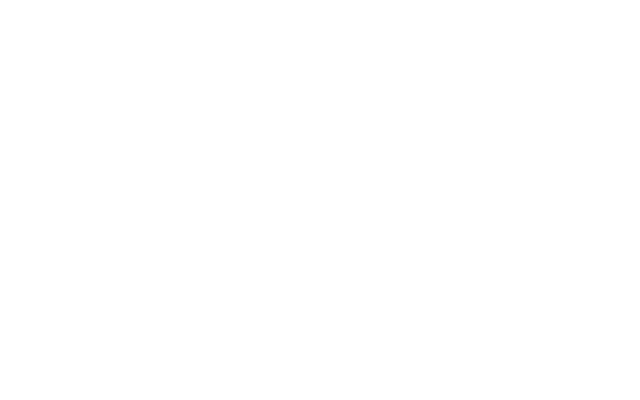
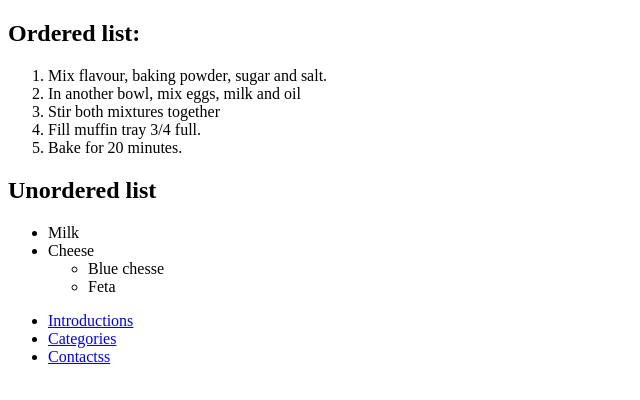
Before and after one commit to Code1two/JSEmokymai, a plain HTML site: page 01kuriam pls.html in a window 1280 px wide. Shown: the whole page, without its empty margins (0-640 px from the left). Drawn offline with Linux system fonts and the light colour scheme.

Commit message:
Paskaitos darbas linkai ir listai prideti

```diff
--- a/01kuriam pls.html
+++ b/01kuriam pls.html
@@ -6,5 +6,34 @@
     <meta name="viewport" content="width=device-width, initial-scale=1.0" />
     <title>Document</title>
   </head>
-  <body></body>
+  <body>
+    <!-- Listu pavyzdziai -->
+    <h2>Ordered list:</h2>
+    <ol>
+      <li>Mix flavour, baking powder, sugar and salt.</li>
+      <li>In another bowl, mix eggs, milk and oil</li>
+      <li>Stir both mixtures together</li>
+      <li>Fill muffin tray 3/4 full.</li>
+      <li>Bake for 20 minutes.</li>
+    </ol>
+    <h2>Unordered list</h2>
+    <ul>
+      <li>Milk</li>
+      <li>
+        Cheese
+        <ul>
+          <li>Blue chesse</li>
+          <li>Feta</li>
+        </ul>
+      </li>
+    </ul>
+    <!-- Linkai -->
+    <nav>
+      <ul>
+        <li><a href="#introduction">Introductions</a></li>
+        <li><a href="#Categories">Categories</a></li>
+        <li><a href="contacts">Contactss</a></li>
+      </ul>
+    </nav>
+  </body>
 </html>
```
Also changed, not shown: 1uzduotis.html (+4 -4 lines).
